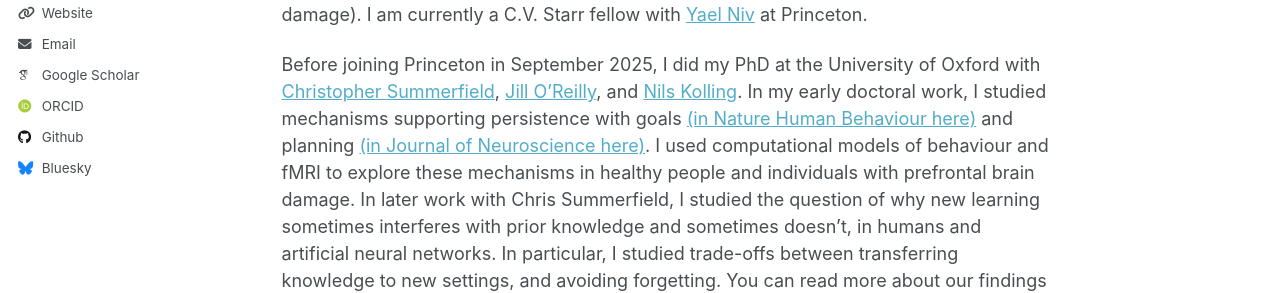
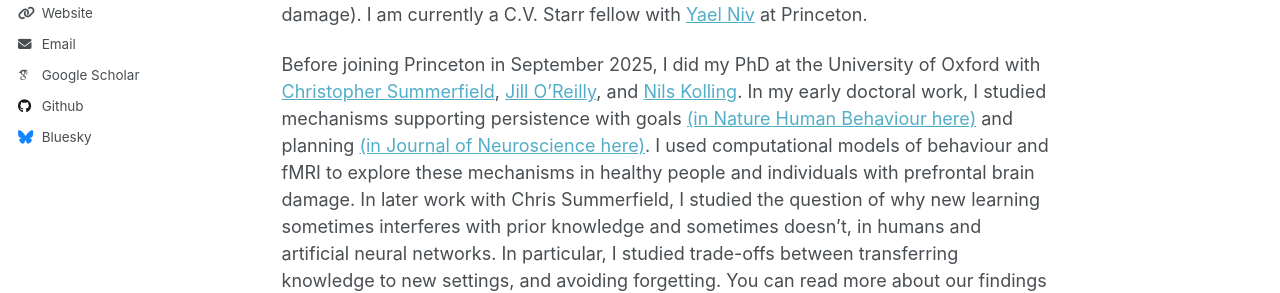
Before and after one commit to eleanorholton/eleanorholton.github.io, a Jekyll site: the page built from _pages/about.md, in a window 1280 px wide. Shown: the part 321-614 px from the top of the page. Built offline with Jekyll 4.4.1, drawn with Linux system fonts in a browser that asks for light colours; some web fonts are replaced.

Commit message:
Comment out ORCID URL in _config.yml
Comment out the ORCID URL in the configuration file.

```diff
--- a/_config.yml
+++ b/_config.yml
@@ -34,7 +34,7 @@ author:
   arxiv            : # URL - Update with the correct link to your profile
   googlescholar    : "https://scholar.google.com/citations?user=HW-7MmAAAAAJ&hl=en"
   impactstory      : # URL
-  orcid            : "https://orcid.org/0000-0002-8162-4151"
+  orcid            : #"https://orcid.org/0000-0002-8162-4151"
   semantic         : # URL
   pubmed           : #"https://www.ncbi.nlm.nih.gov/pubmed/?term=john+snow"
   researchgate     : # URL
```
